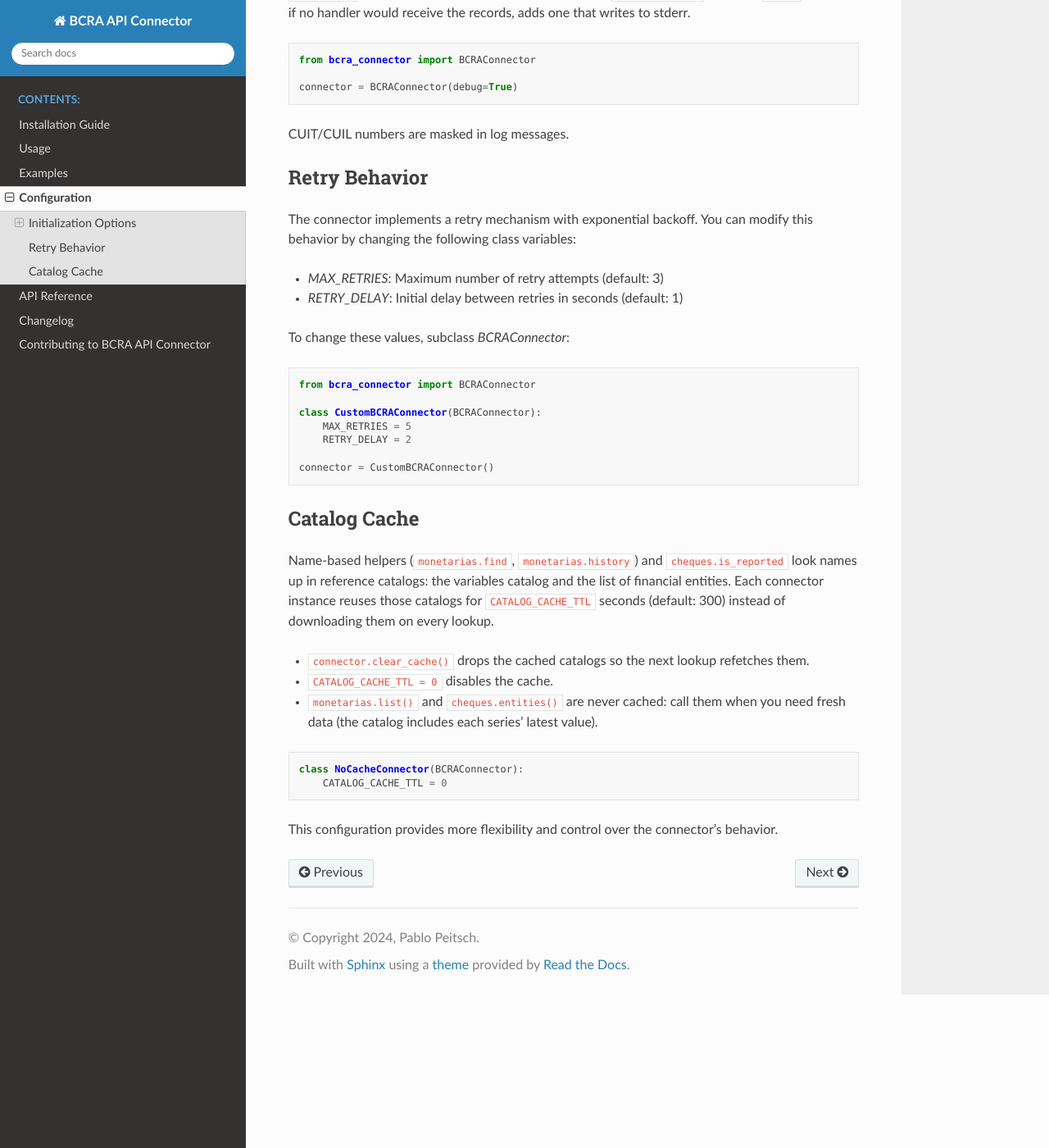
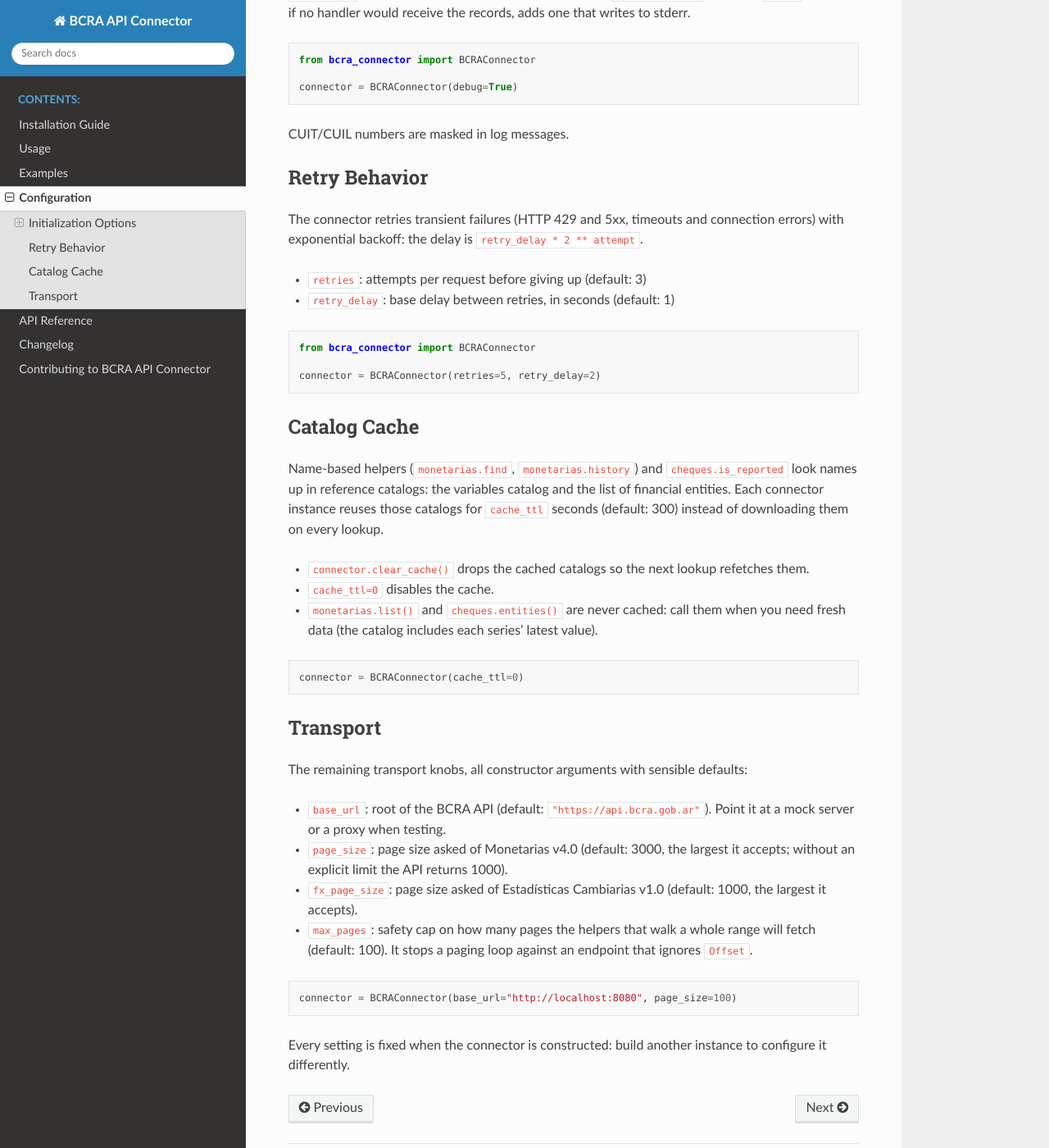
Before and after one commit to PPeitsch/bcra-connector, a Sphinx documentation site: the page built from docs/source/configuration.rst, in a window 1280 px wide and 1400 px high, scrolled down 2139 px. Shown: the whole window at 82% size. Built offline with Sphinx 7.4.7 and the Read the Docs theme 3.1.0, drawn with Linux system fonts in a browser that asks for light colours.

Commit message:
[refactor]: Transport knobs become constructor arguments
The seven transport constants were class attributes, and configuration.rst
taught subclassing BCRAConnector to change them. They are now constructor
arguments with the same defaults, and the class attributes are gone: keeping
them would have left the documented subclassing working, which is not retiring
anything -- only adding a second way to do the same thing.

 - BASE_URL -> base_url=, MAX_RETRIES -> retries=, RETRY_DELAY -> retry_delay=,
   MAX_PAGES -> max_pages=, CATALOG_CACHE_TTL -> cache_ttl=,
   MAX_PAGE_SIZE -> page_size=, FX_MAX_PAGE_SIZE -> fx_page_size=.
 - DEFAULT_RATE_LIMIT and DEFAULT_TIMEOUT stay: they are defaults for the
   existing rate_limit= and timeout= arguments, not a second channel.
 - HttpClient took config as a Callable[[], TransportConfig] and called it on
   every request, cached() and collect_pages(), so that a later assignment to a
   class or instance attribute would still reach the transport. With the values
   fixed at construction that indirection has no purpose: it holds the
   TransportConfig directly, and BCRAConnector._transport_config() and
   HttpClient.config() are gone. The two clients read _http.config.* as an
   attribute.
 - Tests: the 12 sites that configured through class attributes. The knob block
   in test_http_client.py (the safety net from #120) now covers the arguments,
   including one test pinning every default and one that the config cannot be
   mutated after construction. Assertions that built expected URLs from
   BCRAConnector.BASE_URL read the connector's own config instead.
 - configuration.rst: "Retry Behavior" and "Catalog Cache" rewritten around the
   constructor, plus a new "Transport" section for base_url, page_size,
   fx_page_size and max_pages, which were undocumented.

Verified live against the API: all seven arguments take effect (max_pages=2
with page_size=50 fetches exactly 100 rows), integration suite 27 passed /
1 skipped.

Resolves: #161

Co-Authored-By: Claude Opus 5 <noreply@anthropic.com>

```diff
--- a/docs/source/configuration.rst
+++ b/docs/source/configuration.rst
@@ -116,40 +116,53 @@ CUIT/CUIL numbers are masked in log messages.
 Retry Behavior
 --------------
 
-The connector implements a retry mechanism with exponential backoff. You can modify this behavior by changing the following class variables:
+The connector retries transient failures (HTTP 429 and 5xx, timeouts and connection
+errors) with exponential backoff: the delay is ``retry_delay * 2 ** attempt``.
 
-- `MAX_RETRIES`: Maximum number of retry attempts (default: 3)
-- `RETRY_DELAY`: Initial delay between retries in seconds (default: 1)
-
-To change these values, subclass `BCRAConnector`:
+- ``retries``: attempts per request before giving up (default: 3)
+- ``retry_delay``: base delay between retries, in seconds (default: 1)
 
 .. code-block:: python
 
    from bcra_connector import BCRAConnector
 
-   class CustomBCRAConnector(BCRAConnector):
-       MAX_RETRIES = 5
-       RETRY_DELAY = 2
-
-   connector = CustomBCRAConnector()
+   connector = BCRAConnector(retries=5, retry_delay=2)
 
 Catalog Cache
 -------------
 
 Name-based helpers (``monetarias.find``, ``monetarias.history``) and
-``cheques.is_reported`` look
-names up in reference catalogs: the variables catalog and the list of financial
-entities. Each connector instance reuses those catalogs for ``CATALOG_CACHE_TTL`` seconds
-(default: 300) instead of downloading them on every lookup.
+``cheques.is_reported`` look names up in reference catalogs: the variables catalog and
+the list of financial entities. Each connector instance reuses those catalogs for
+``cache_ttl`` seconds (default: 300) instead of downloading them on every lookup.
 
 - ``connector.clear_cache()`` drops the cached catalogs so the next lookup refetches them.
-- ``CATALOG_CACHE_TTL = 0`` disables the cache.
+- ``cache_ttl=0`` disables the cache.
 - ``monetarias.list()`` and ``cheques.entities()`` are never cached: call them
   when you need fresh data (the catalog includes each series' latest value).
 
 .. code-block:: python
 
-   class NoCacheConnector(BCRAConnector):
-       CATALOG_CACHE_TTL = 0
+   connector = BCRAConnector(cache_ttl=0)
 
-This configuration provides more flexibility and control over the connector's behavior.
+Transport
+---------
+
+The remaining transport knobs, all constructor arguments with sensible defaults:
+
+- ``base_url``: root of the BCRA API (default: ``"https://api.bcra.gob.ar"``). Point it
+  at a mock server or a proxy when testing.
+- ``page_size``: page size asked of Monetarias v4.0 (default: 3000, the largest it
+  accepts; without an explicit limit the API returns 1000).
+- ``fx_page_size``: page size asked of Estadísticas Cambiarias v1.0 (default: 1000, the
+  largest it accepts).
+- ``max_pages``: safety cap on how many pages the helpers that walk a whole range will
+  fetch (default: 100). It stops a paging loop against an endpoint that ignores
+  ``Offset``.
+
+.. code-block:: python
+
+   connector = BCRAConnector(base_url="http://localhost:8080", page_size=100)
+
+Every setting is fixed when the connector is constructed: build another instance to
+configure it differently.
```
Also changed, not shown: CHANGELOG.md (+25 -0 lines), 12 other files.
